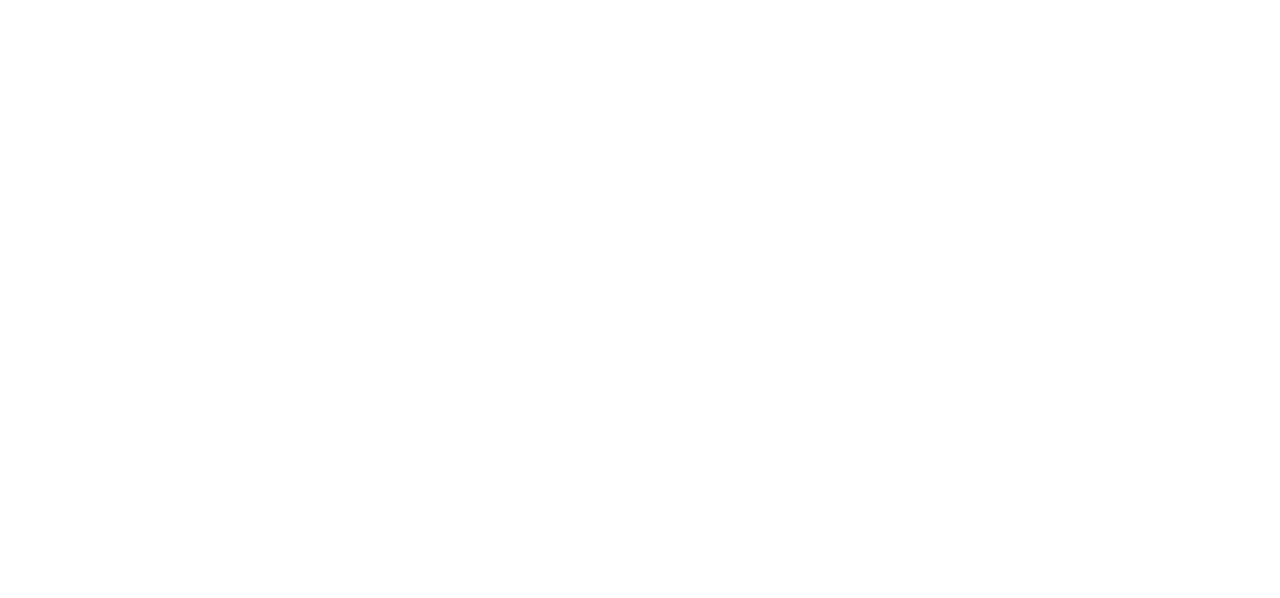
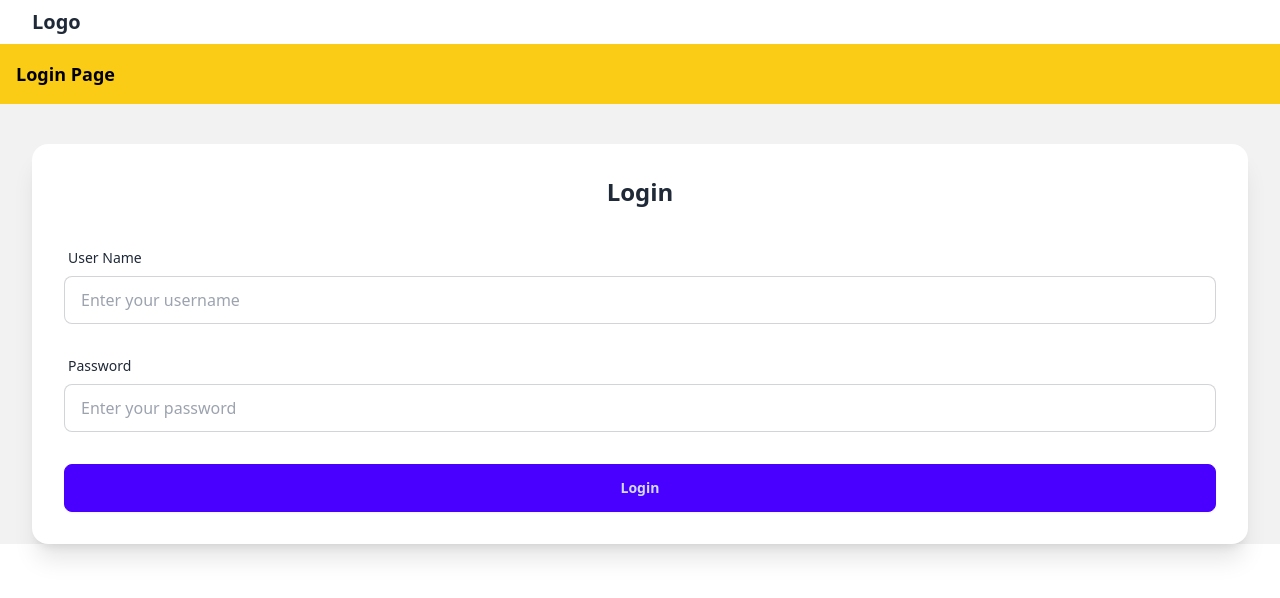
Before and after one commit to sushantskb/Intership-Machine-Task, a React app in the folder client/: page /login in a window 1280 px wide. Before the commit this address had no page. Shown: the top 598 px of the page. Built offline with nearby package versions, Linux system fonts and the light colour scheme; the HTML template or start-up script is replaced by a standard one.

Commit message:
added the login page

```diff
--- a/client/src/App.jsx
+++ b/client/src/App.jsx
@@ -3,6 +3,7 @@
 import Form from "./pages/Form";
 import HomePage from "./pages/HomePage";
 import EmployeeList from "./pages/EmployeeList";
+import Login from "./pages/Auth/Login";
 
 export default function App() {
   return (
@@ -12,6 +13,7 @@
           <Route path="/" element={<HomePage />} />
           <Route path="/create-employee" element={<Form />} />
           <Route path="/employees-list" element={<EmployeeList />} />
+          <Route path="/login" element={<Login />} />
         </Route>
       </Routes>
     </BrowserRouter>
--- /dev/null
+++ b/client/src/pages/Auth/Login.jsx
@@ -0,0 +1,51 @@
+import Header2 from "../../components/common/Header2";
+
+const Login = () => {
+  return (
+    <div>
+      {/* Header */}
+      <Header2 title={"Login Page"} />
+      <div className=" w-full bg-base-200 flex flex-col items-center">
+        {/* Login Card */}
+        <div className="w-full px-4 sm:px-6 lg:px-8 mt-10">
+          <div className="card w-full bg-base-100 shadow-xl">
+            <div className="card-body">
+              <h2 className="text-2xl font-bold text-center mb-6">Login</h2>
+
+              {/* Email Input */}
+              <div className="form-control mb-4">
+                <label className="label">
+                  <span className="label-text">User Name</span>
+                </label>
+                <input
+                  type="text"
+                  placeholder="Enter your username"
+                  className="input input-bordered w-full focus:border-none"
+                />
+              </div>
+
+              {/* Password Input */}
+              <div className="form-control mb-6">
+                <label className="label">
+                  <span className="label-text">Password</span>
+                </label>
+                <input
+                  type="password"
+                  placeholder="Enter your password"
+                  className="input input-bordered w-full focus:border-none"
+                />
+              </div>
+
+              {/* Login Button */}
+              <div className="form-control">
+                <button className="btn btn-primary w-full">Login</button>
+              </div>
+            </div>
+          </div>
+        </div>
+      </div>
+    </div>
+  );
+};
+
+export default Login;
```
